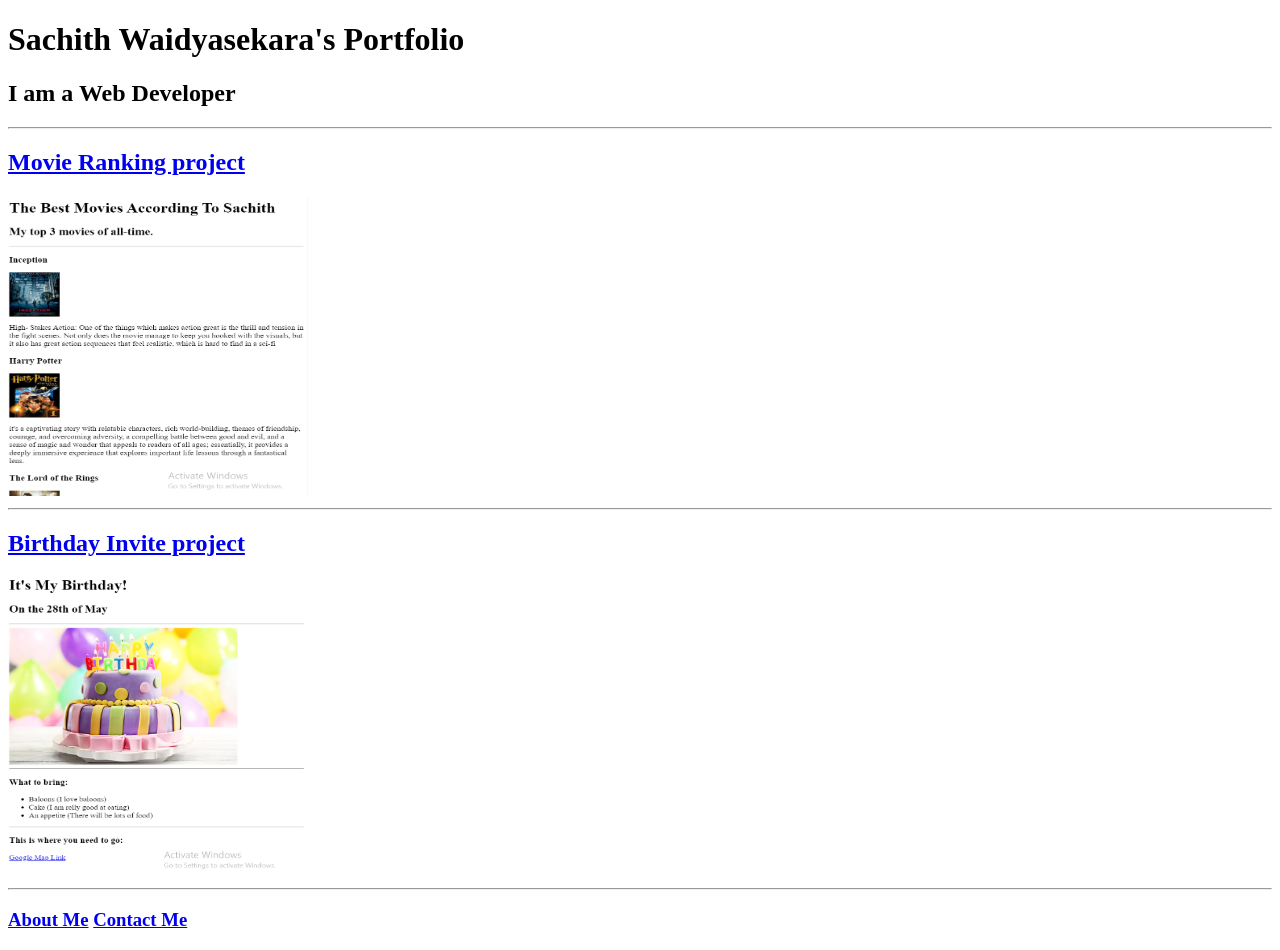
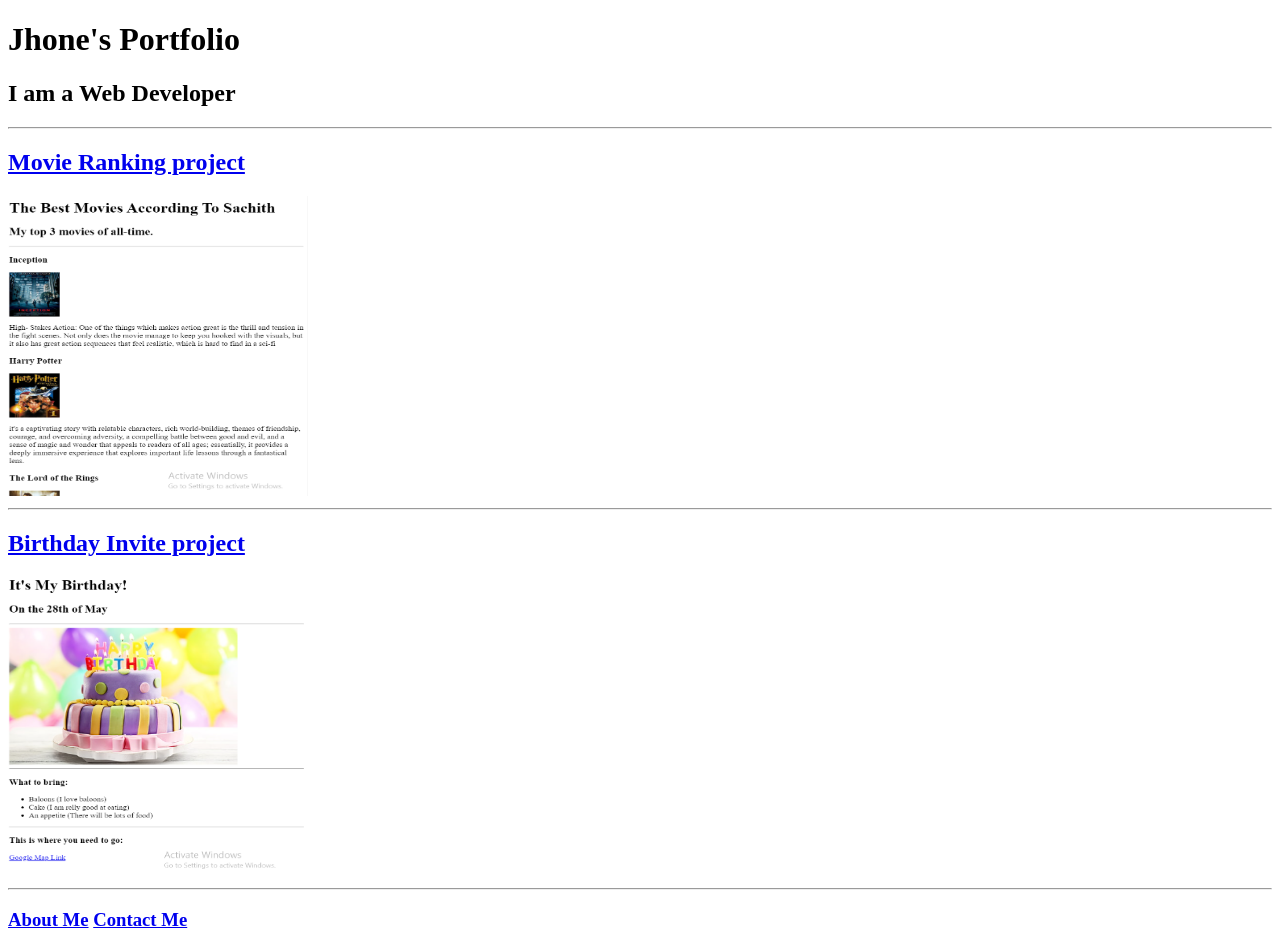
Before and after one commit to sachithplus/html-portfolio, a plain HTML site: page index.html in a window 1280 px wide. Drawn offline with Linux system fonts and the light colour scheme.

Commit message:
Update index.html

```diff
--- a/index.html
+++ b/index.html
@@ -3,10 +3,10 @@
  <html lang="en">
     <head>
         <meta charset="UTF-8">
-        <title>Sachith's Portfolio</title>
+        <title>Jhone's Portfolio</title>
     </head>
     <body>
-        <h1>Sachith Waidyasekara's Portfolio </h1>
+        <h1>Jhone's Portfolio </h1>
         <h2>I am a Web Developer</h2>
         <hr/>
         <h2><a href="./public/movie-ranking.html">Movie Ranking project</a></h2>
```
